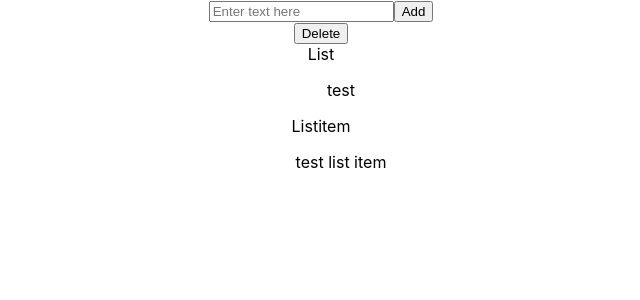
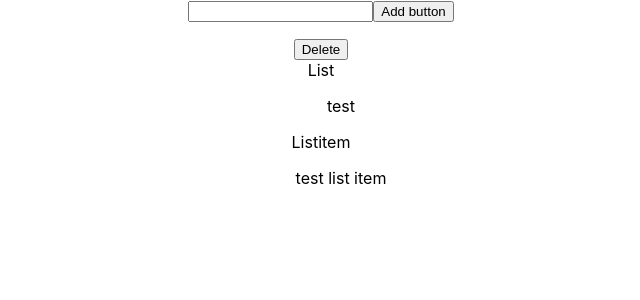
Before and after one commit to SchoolOfCode/Week-5-Day-4-Hackathon-React-App-naomi-katie-tristan, a React (Create React App) app in the folder my-app/: page / in a window 1280 px wide. Shown: the top 300 px of the page, without its empty margins (319-959 px from the left). Built offline with nearby package versions, Linux system fonts and the light colour scheme.

Commit message:
MVP messy

```diff
--- a/my-app/src/App/App.js
+++ b/my-app/src/App/App.js
@@ -2,7 +2,7 @@ import React from "react";
 import './App.css';
 import List from "../List/Index.js";
 import ListItem from "../List Item/Index.js";
-import Button from "../Button/Index"; // shut the fuck up
+import Button from "../Button/index"; // shut the fuck up
 import Input from "../Input/Index.js";
 import { useState } from 'react'
 
--- a/my-app/src/Button/index.js
+++ b/my-app/src/Button/index.js
@@ -6,7 +6,7 @@ import "./Button.css";
 function Button() {
   return (
     <button className="Button">Delete</button>
-  );
-}
+  )
+};
 
 export default Button;
--- a/my-app/src/Input/Index.js
+++ b/my-app/src/Input/Index.js
@@ -1,17 +1,38 @@
 
 import React from "react";
+import {useState} from 'react';
+
 
 import "./Input.css";
 
 function Input(props) {
 
+const [inputValue, setInputValue] = useState("");
+const [items, setItems] = useState([]);
+
+// const handleInputChange = (e) => {
+//   setInputValue(e.target.value);
+// };
+
+const handleButtonClick = () => {
+  const newItem = <li key={inputValue}>{inputValue}</li>;
+  setItems([...items, newItem]);
+  setInputValue('');
+};
+
   return (
     <div className="Input">
       <input
-      type="text"
-      placeholder="Enter text here"
-      />
-    <button className="Button" onClick={props.handleClick}>Add</button>
+    type="text"
+    value={inputValue}
+    onChange={(e) => setInputValue(e.target.value)}
+    />
+      <button onClick={handleButtonClick}>Add button</button>
+      <ul>
+        {items.map(item => (
+          [item]
+        ))}
+      </ul>
     </div>
   );
 }
```
